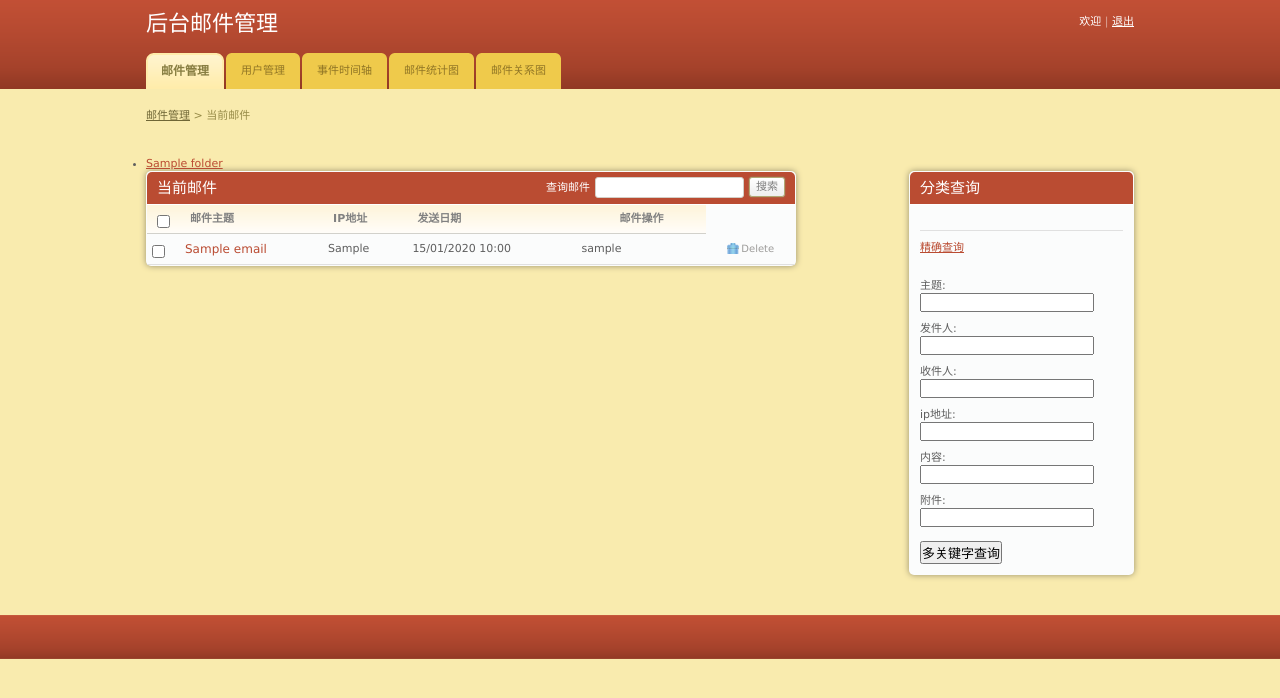
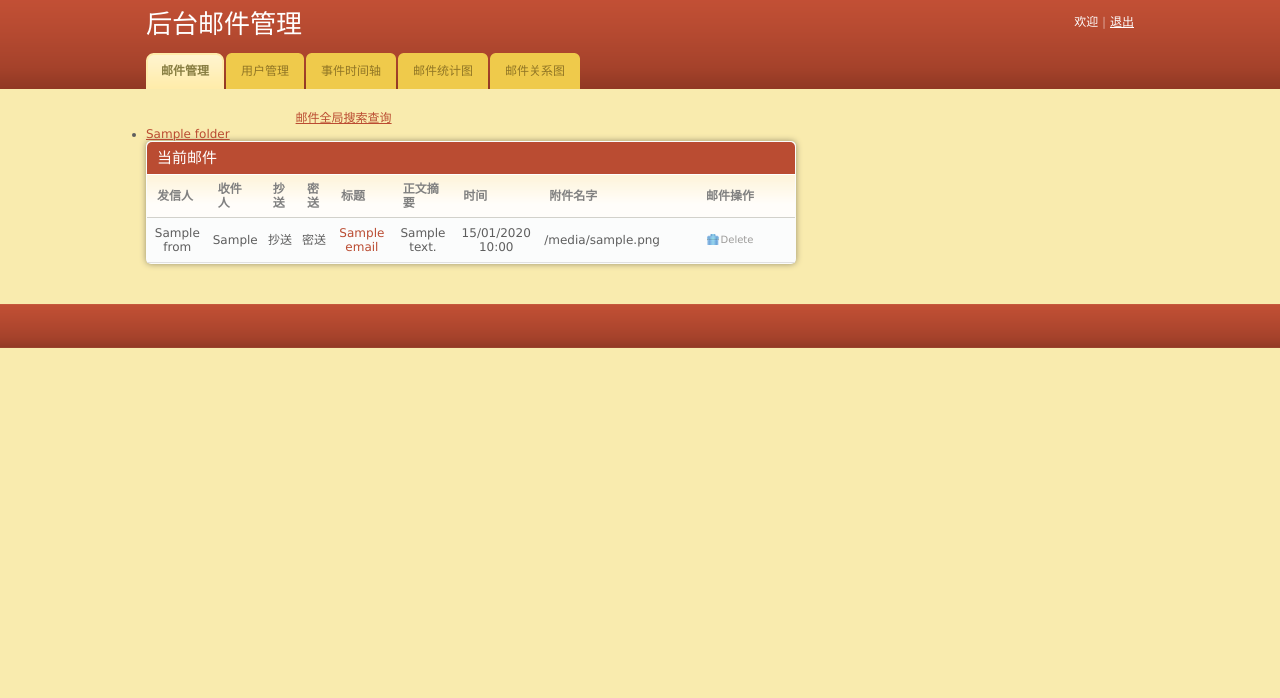
Before and after one commit to isbaiws/prism, a Django app: template gmail/templates/email_list.html in a window 1280 px wide. Shown: the top 698 px of the page. Run offline with Django 3.2, Linux system fonts and the light colour scheme; the template is opened without the code that fills it: most values are stand-ins (such as "Sample title", 1, 10 or a date in 2020).

Commit message:
MarchEighteen

```diff
--- a/gmail/templates/email_list.html
+++ b/gmail/templates/email_list.html
@@ -4,7 +4,17 @@
 	<meta http-equiv="Content-type" content="text/html; charset=utf-8" />
 	<title>邮件后台管理</title>
 	<link rel="stylesheet" href="/static/css/style.css" type="text/css" media="all" />
+   <script type="text/javascript" src="/static/js/search.js"></script>
 </head>
+
+<style>
+  body {font-size:12px}
+  td {text-align:center}
+  h1 {font-size:26px;}
+  h4 {font-size:16px;}
+  em {color:#999; margin:0 10px; font-size:11px; display:block}
+</style>
+
 <body>
 <!-- Header -->
 <div id="header">
@@ -38,15 +48,48 @@
 <!-- Container -->
 <div id="container">
 	<div class="shell">
-		<!-- Small Nav -->
-		<div class="small-nav">
-			<a href="#">邮件管理</a>
-			<span>&gt;</span>
-			当前邮件
-		</div>
-		<!-- End Small Nav -->
 
-		<br />
+
+
+
+<table border="0" width="40%">
+<tr>
+<td><a href="javascript:displaylist()"><span id=advtext>邮件全局搜索查询</span></a></td>
+</tr>
+</table>
+<table id=adv border="1" width="40%" style="display:none">
+<tr height=60>
+<td align="left">
+<form name="input" action="" method="get">
+<p>全局搜索：<input type="text" name="search" /></p>
+<p>
+<input type="checkbox" name="box" id="box1" value="正文" />正文
+<input type="checkbox" name="box" id="box2" value="标题" />标题
+<input type="checkbox" name="box" id="box3" value="摘要" />摘要
+<input type="checkbox" name="box" id="box3" value="发信人" />发信人
+<input type="checkbox" name="box" id="box4" value="收信人" />收信人
+<input type="checkbox" name="box" id="box5" value="抄送" />抄送
+<input type="checkbox" name="box" id="box6" value="密送" />密送
+<input type="checkbox" name="box" id="box7" value="附件" />附件
+</p>
+<p>
+查询时间：
+<input type="text" name="time_from" style="width:70px" onfocus="HS_setDate(this)">
+到
+<input type="text" name="time_to" style="width:70px" onfocus="HS_setDate(this)">
+</p>
+<p>
+<input type="checkbox" name="all" id="all" onclick="checkall()" value="全选"/>全选
+<input type="checkbox" name="none" id="none" onclick="uncheckall()" value="取消全选" />取消全选
+<input type="reset"	name="reset" value="重置"/>
+<input type="button" name="query" id="query" onclick="checkbox()" value="查询" />
+</p>
+</form>
+</td>
+</tr>
+</table>
+
+
 		<!-- Main -->
 		<div id="main">
 			<div class="cl">&nbsp;</div>
@@ -61,45 +104,51 @@
                 </ul>
 			</div>
 
-
 			<!-- Content -->
 			<div id="content">
-
 				<!-- Box -->
 				<div class="box">
 					<!-- Box Head -->
 					<div class="box-head">
 						<h2 class="left">当前邮件</h2>
-						<div class="right">
-							<label>查询邮件</label>
-							<input type="text" class="field small-field" />
-							<input type="submit" class="button" value="搜索" />
-						</div>
 					</div>
 					<!-- End Box Head -->
+
 
 					<!-- Table -->
 					<div class="table">
 						<table width="100%" border="0" cellspacing="0" cellpadding="0">
 							<tr>
-								<th width="13"><input type="checkbox" class="checkbox" /></th>
-								<th>邮件主题</th>
-                                <th>IP地址</th>
-								<th>发送日期</th>
+								<!--<th width="13"><input type="checkbox" class="checkbox" /></th>-->
+								<th>发信人</th>
+								<th>收件人</th>
+								<th>抄送</th>
+								<th>密送</th>
+								<th>标题</th>
+								<th>正文摘要</th>
+								<th>时间</th>
                                 {% if user.is_superuser %}
 								<th>邮件管理人</th>
                                 {% endif %}
+                        <th>附件名字</th>
 								<th width="110" class="ac">邮件操作</th>
 							</tr>
                             {% for e in emails %}
-                            <tr>
-								<td><input type="checkbox" class="checkbox" /></td>
+                        <tr>
+								<!--<td><input type="checkbox" class="checkbox" /></td>-->
+								<td>{{e.from}}</td>
+								<td>{{e.to}}</td>
+								<td>抄送</td>
+								<td>密送</td>
 								<td><h3><a href="{% url 'email_detail' e.id %}">{{e.subject |default:e.id}}</a></h3></td>
-                                <td>{% if e.ip %}{{e.ip}}{% else %}&nbsp;&nbsp;{% endif %}</td>
+								<td>{{e.bodytxt}}</td>
 								<td>{% if e.date %}{{ e.date | date:"d/m/Y G:i"  }}{% else %}&nbsp;&nbsp;{% endif %}</td>
+                                {% if user.is_superuser %}
                                 <td>{{ e.owner.username }}</td>
+                        		  {% endif %}
+                        <td>{{e.attachments}}</td>
 								<td align="center"><a href="{% url 'delete_email' e.id %}" class="ico del">Delete</a></td>
-							</tr>
+							   </tr>
                             {% endfor %}
 						</table>
 
@@ -133,68 +182,6 @@
 			</div>
 			<!-- End Content -->
 
-			<!-- Sidebar -->
-			<div id="sidebar">
-
-				<!-- Box -->
-				<div class="box">
-
-					<!-- Box Head -->
-					<div class="box-head">
-						<h2>分类查询</h2>
-					</div>
-					<!-- End Box Head-->
-
-                    <div class="box-content">
-
-						<!-- Sort -->
-                        <div class="sort" align="left">
-                            <a href="{% url 'email_search' %}"><span>精确查询</span></a>
-						<div class="cl">&nbsp;</div>
-
-                        {% if current_folder %}
-                            <form action="{% url 'email_list' current_folder %}" method="get">
-                        {% else %}
-                            <form action="{% url 'email_list'%}" method="get">
-                        {% endif %}
-							<input type="hidden" name="1-field" value="subject"/>
-    						<p> <br>主题: <br><input type="text" name="1-1"/></p>
-    						<input type="hidden" name="2-field" value="from_"/>
-     						<p> 发件人: <br><input type="text" name="2-1"/></p>
-     						<input type="hidden" name="3-field" value="to"/>
-     						<p> 收件人: <br><input type="text" name="3-1"/></p>
-     						<input type="hidden" name="4-field" value="ip"/>
-     						<p> ip地址: <br><input type="text" name="4-1"/></p>
-     						<input type="hidden" name="5-field" value="body_txt"/>
-     						<p> 内容: <br><input type="text" name="5-1"/></p>
-     						<input type="hidden" name="6-field" value="attach_txt"/>
-     						<p> 附件: <br><input type="text" name="6-1"/><br><br></p>
-  							<input type="submit" value="多关键字查询" />
-						</form>
-
-<!--
-						<div class="sort" align="left">
-                              邮件主题
-							<input type="text" class="field" name="subject" />
-                              IP地址
-                            <input type="text" class="field" name="ip" />
-                              发送日期
-                            <input type="text" class="field" name="date" />
-                              邮件管理人
-                            <input type="text" class="field" name="manager" />
-                            <input type="submit" value="多关键字查询"/>
-                            <a href="#" class="search-button"><span>多关键字查询</span></a>
--->
-						<div class="cl">&nbsp;</div>
-						</div>
-						<!-- End Sort -->
-
-					</div>
-				</div>
-				<!-- End Box -->
-			</div>
-			<!-- End Sidebar -->
-
 			<div class="cl">&nbsp;</div>
 		</div>
 		<!-- Main -->
```
